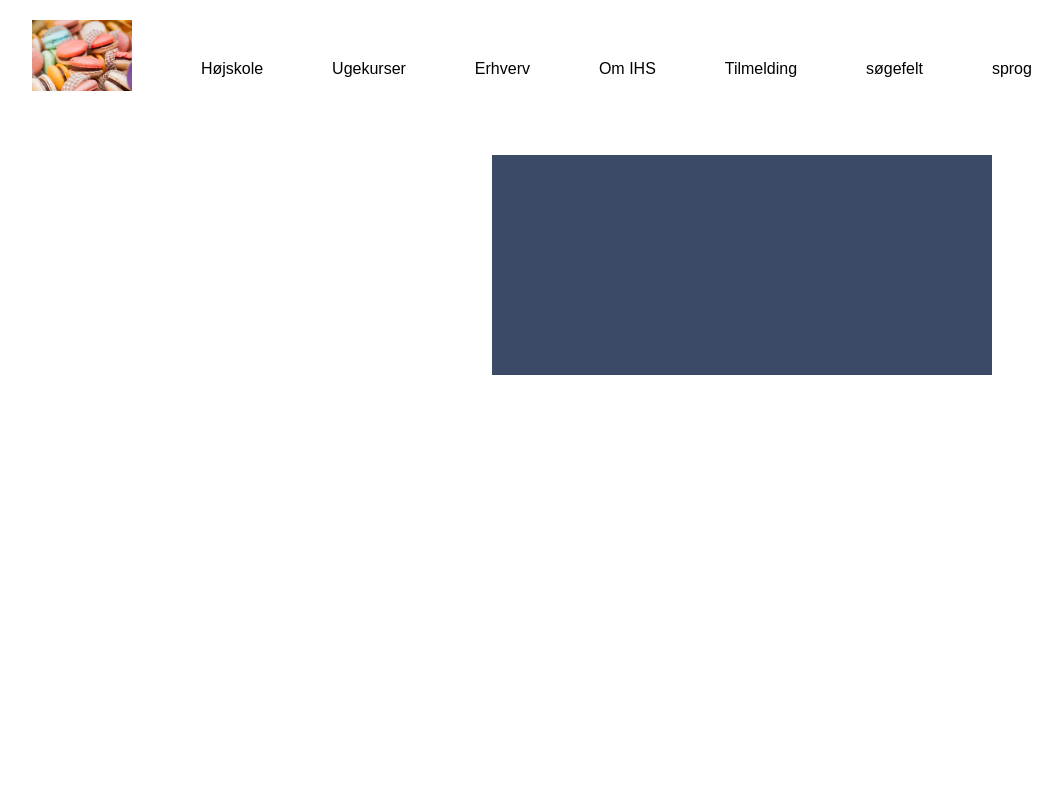
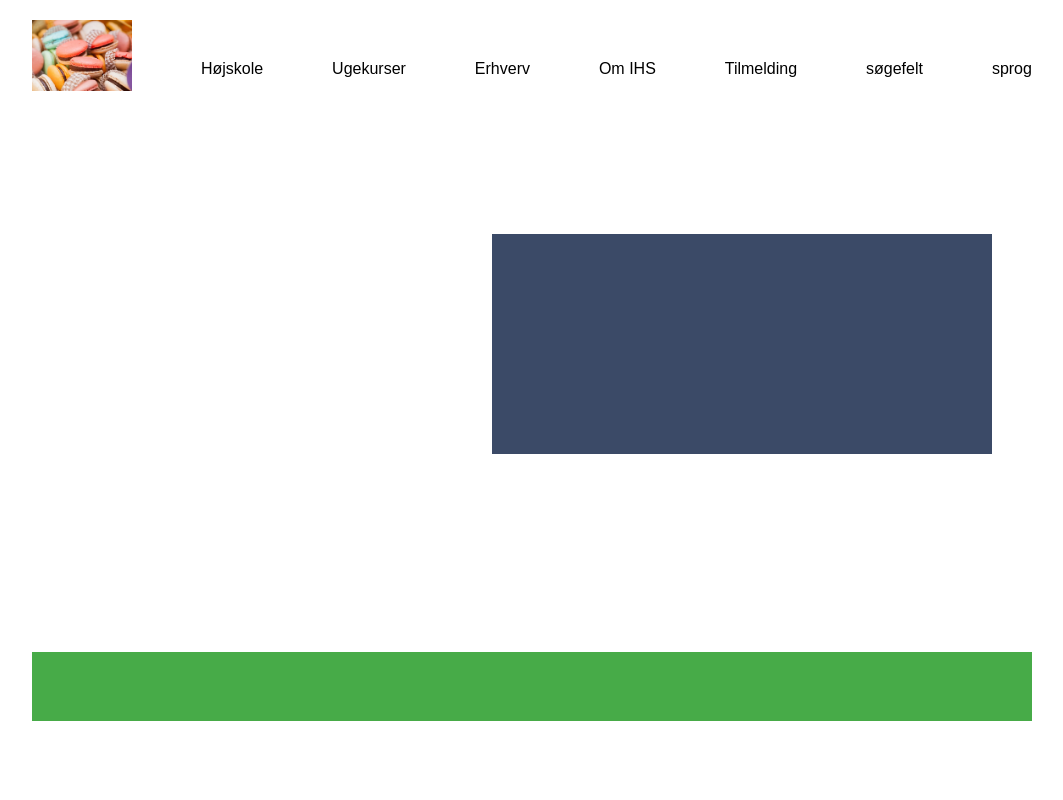
Before and after one commit to sara616b/tema9-ihs, a plain HTML site: page index.html in a window 1280 px wide. Shown: the whole page, without its empty margins (108-1171 px from the left). Drawn offline with Linux system fonts and the light colour scheme; no server answers.

Commit message:
grid tilføjet

```diff
--- a/index.html
+++ b/index.html
@@ -10,6 +10,7 @@
 </head>
 
 <body>
+    <main id="container">
         <header>
             <!--Globalmenu/topmenu-->
             <nav>
@@ -33,8 +34,19 @@
         <!--afsnit på forsiden hvor html fra wordpress page bliver sat ind-->
         <section id="forside"></section>
 
+        <!--sociale medie links her-->
+        <section id="sociale">
+
+        </section>
+
+        <!--footer-->
+        <footer>
+
+        </footer>
+
         <!--script der henter og sætter json data fra wordpress-->
         <script src="scripts/forside.js"></script>
+    </main>
 </body>
 
 </html>
--- a/style.css
+++ b/style.css
@@ -8,9 +8,25 @@ body {
     margin: auto;
 }
 
+main {
+    width: 100%;
+    height: 100vh;
+    display: grid;
+    grid-template-areas:
+        "header header header header"
+        "splash splash splash splash"
+        "main main main main"
+        "social social social social"
+        "footer footer footer footer";
+    grid-gap: 10px;
+}
+
 
 /*__________navigation________________*/
 
+header {
+    grid-area: header;
+}
 
 nav img {
     width: 100px;
@@ -37,6 +53,7 @@ nav a:first-child {
 /*___________splash (forside)_________*/
 
 #splash {
+    grid-area: splash;
     width: 100%;
     height: 300px;
     background-size: cover;
@@ -56,3 +73,20 @@ nav a:first-child {
     text-align: center;
 
 }
+
+/*____________forside-indhold_________*/
+
+#forside {
+    grid-area: main;
+}
+
+/*-----------sociale medielinks og footer-----------------*/
+
+#sociale {
+    grid-area: social;
+    background-color: #47ab48;
+}
+
+footer {
+    grid-area: footer
+}
```
Also changed, not shown: hojskole.html (+2 -0 lines). Lines whose indentation alone changed are shown as unchanged.
